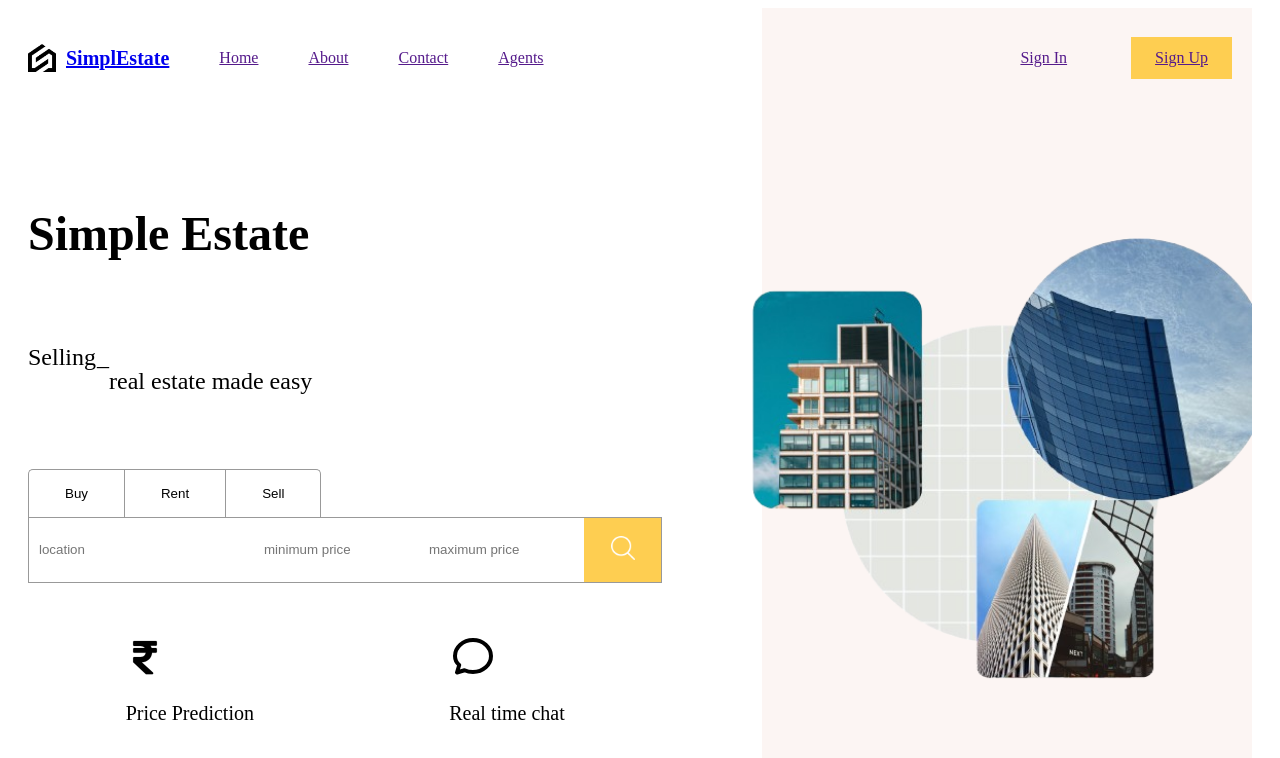
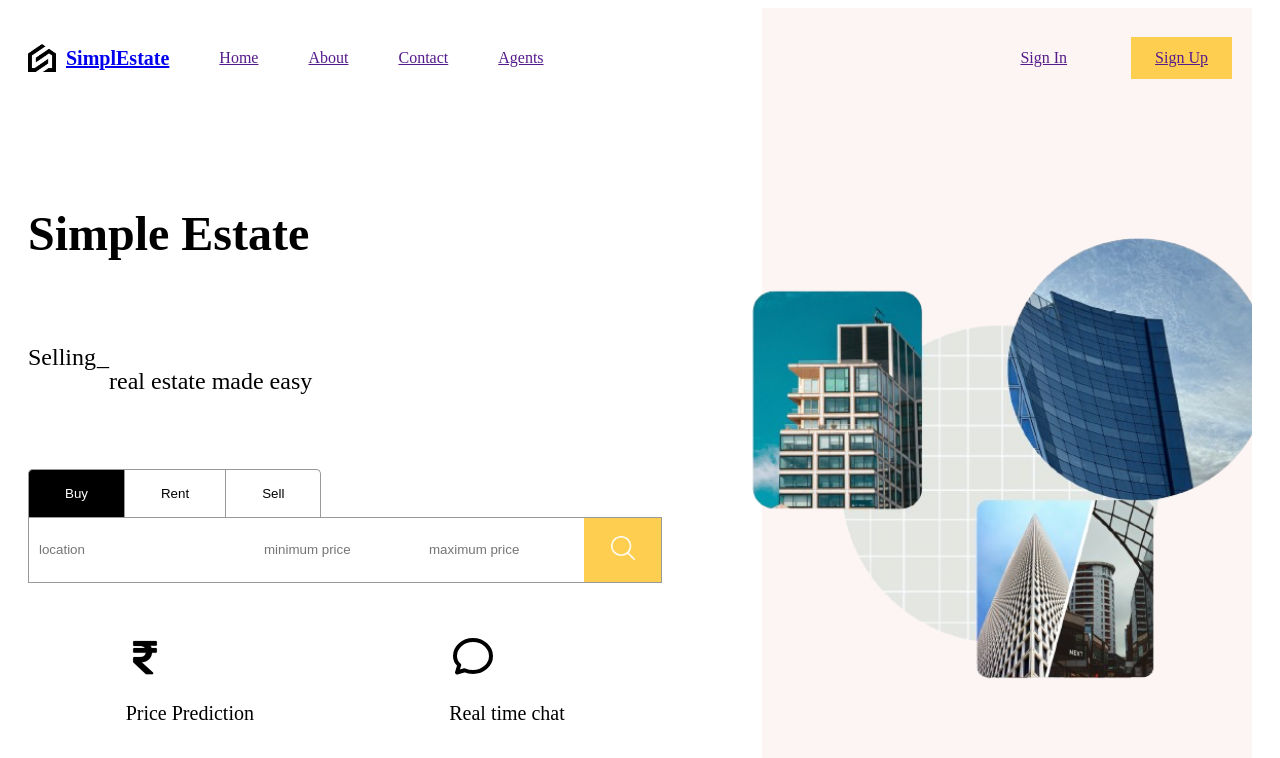
Before and after one commit to mehul-anand/simplEstate, a React (Vite) app: page / in a window 1280 px wide. Shown: the top 758 px of the page. Built offline with nearby package versions, Linux system fonts and the light colour scheme; the HTML template or start-up script is replaced by a standard one.

Commit message:
styling seachBar further

```diff
--- a/src/components/SearchBar/searchBar.scss
+++ b/src/components/SearchBar/searchBar.scss
@@ -2,10 +2,6 @@
 
 .searchBar {
     .type {
-
-        @include sm {
-            margin-bottom: 5px;
-        }
 
         button {
             padding: 16px 36px;
@@ -15,10 +11,10 @@
             text-transform: capitalize;
             border-bottom: none;
 
-            // &.active {
-            //     background-color: black;
-            //     color: white;
-            // }
+            &.active {
+                background-color: black;
+                color: white;
+            }
 
             &:first-child {
                 border-top-left-radius: 5px;
@@ -36,9 +32,11 @@
                     border-bottom: 1px solid #999;
                 }
             }
+
             &:last-child {
                 border-top-right-radius: 5px;
                 border-left: none;
+
                 @include sm {
                     border-bottom: 1px solid #999;
                 }
@@ -75,16 +73,22 @@
             }
 
             @include md {
+                width: 200px;
+
+                &:nth-child(2),
+                &:nth-child(3) {
+                    width: 200px;
+                }
+            }
+
+            @include sm {
                 width: auto;
-
+                padding: 20px;
+                border: 1px solid #999;
                 &:nth-child(2),
                 &:nth-child(3) {
                     width: auto;
                 }
-            }
-
-            @include sm {
-                padding: 20px;
             }
         }
 
```
